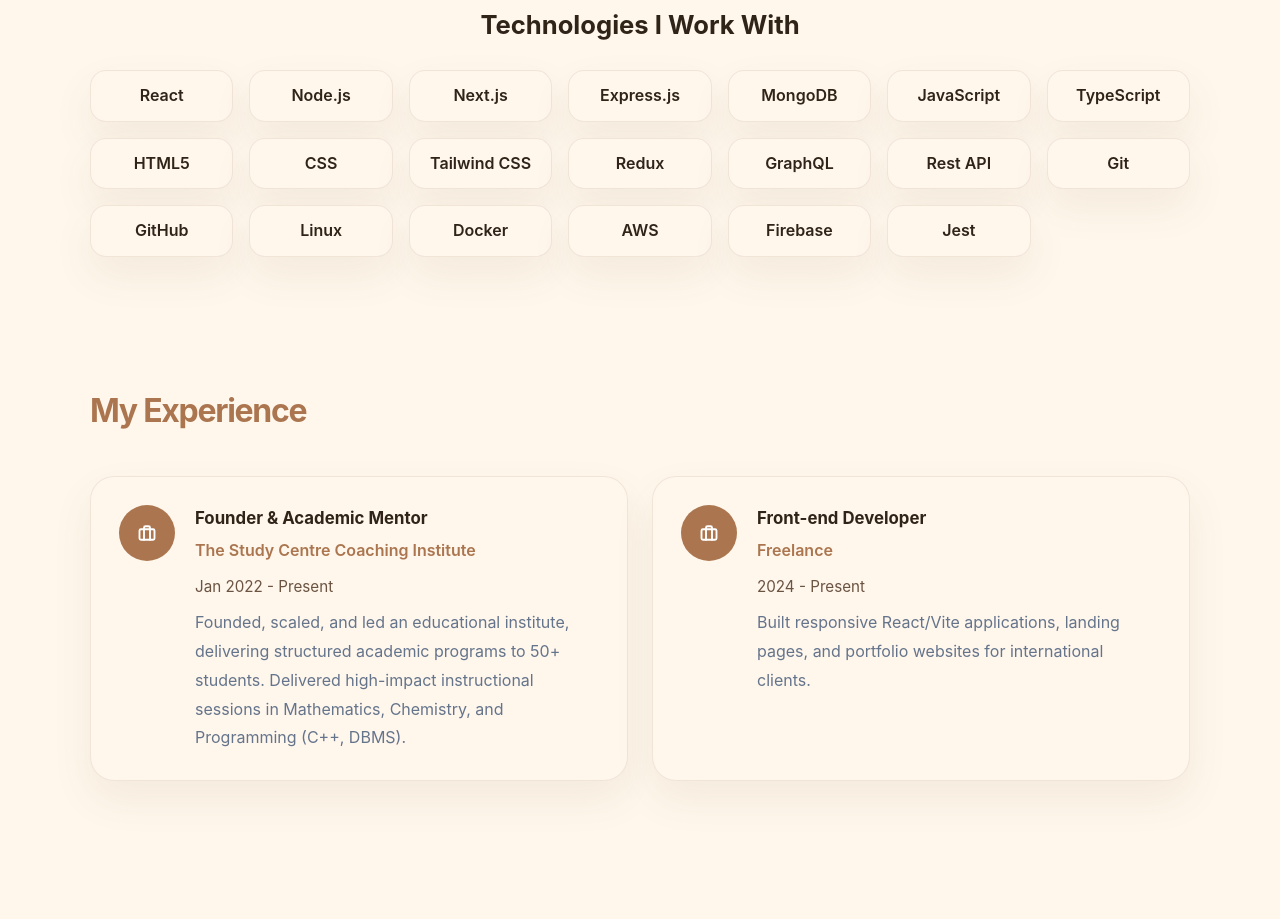
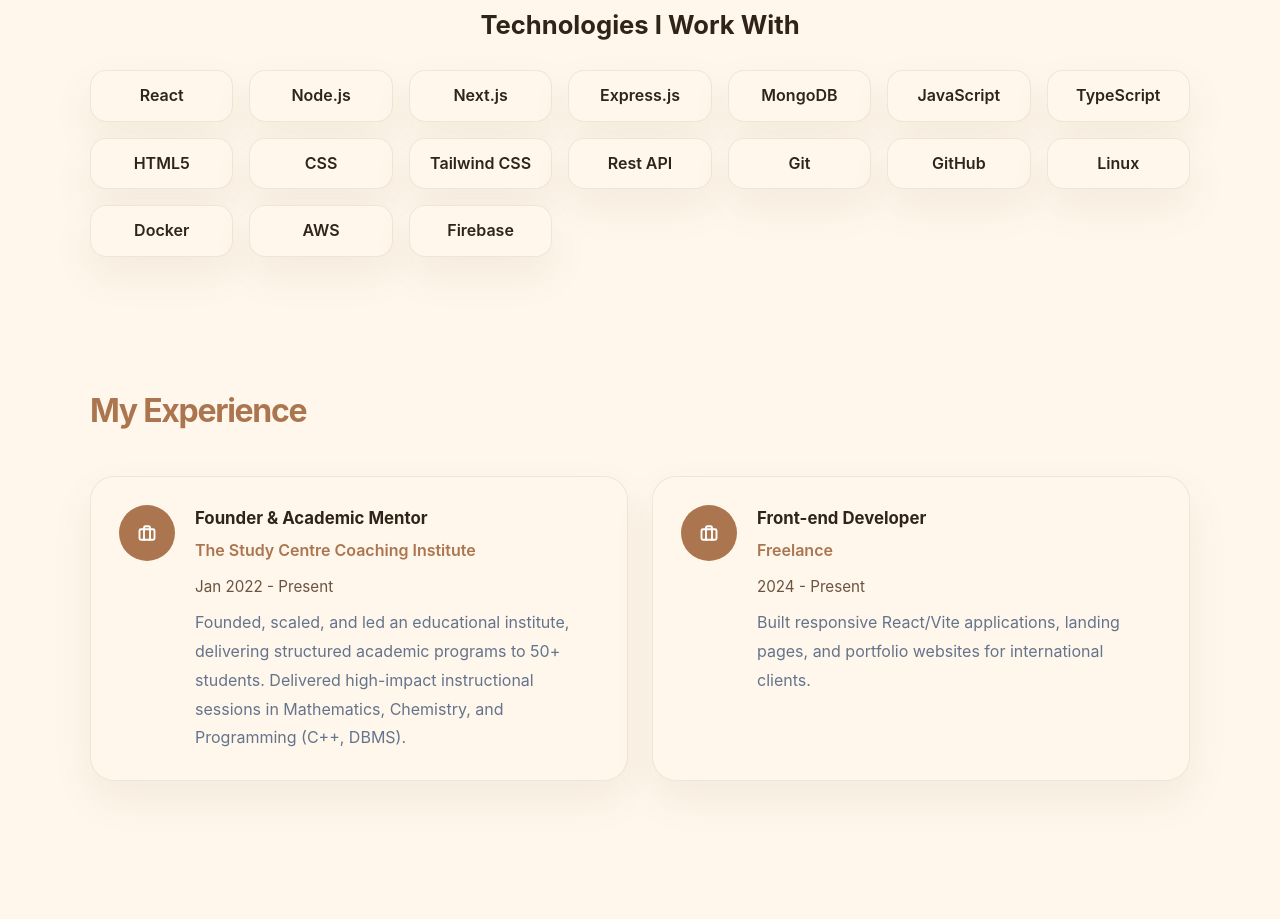
Before and after one commit to MdMerazRazaKhan/portfolio, a React (Vite) app in the folder frontend/: page / in a window 1280 px wide. Shown: the part 1960-2879 px from the top of the page. Built offline with nearby package versions, Linux system fonts and the light colour scheme.

Commit message:
update: sync custom technologies list from user edits

```diff
--- a/frontend/src/components/Skills.jsx
+++ b/frontend/src/components/Skills.jsx
@@ -11,8 +11,6 @@
   "HTML5",
   "CSS",
   "Tailwind CSS",
-  "Redux",
-  "GraphQL",
   "Rest API",
   "Git",
   "GitHub",
@@ -20,7 +18,6 @@
   "Docker",
   "AWS",
   "Firebase",
-  "Jest"
 ];
 
 const Skills = () => (
```
